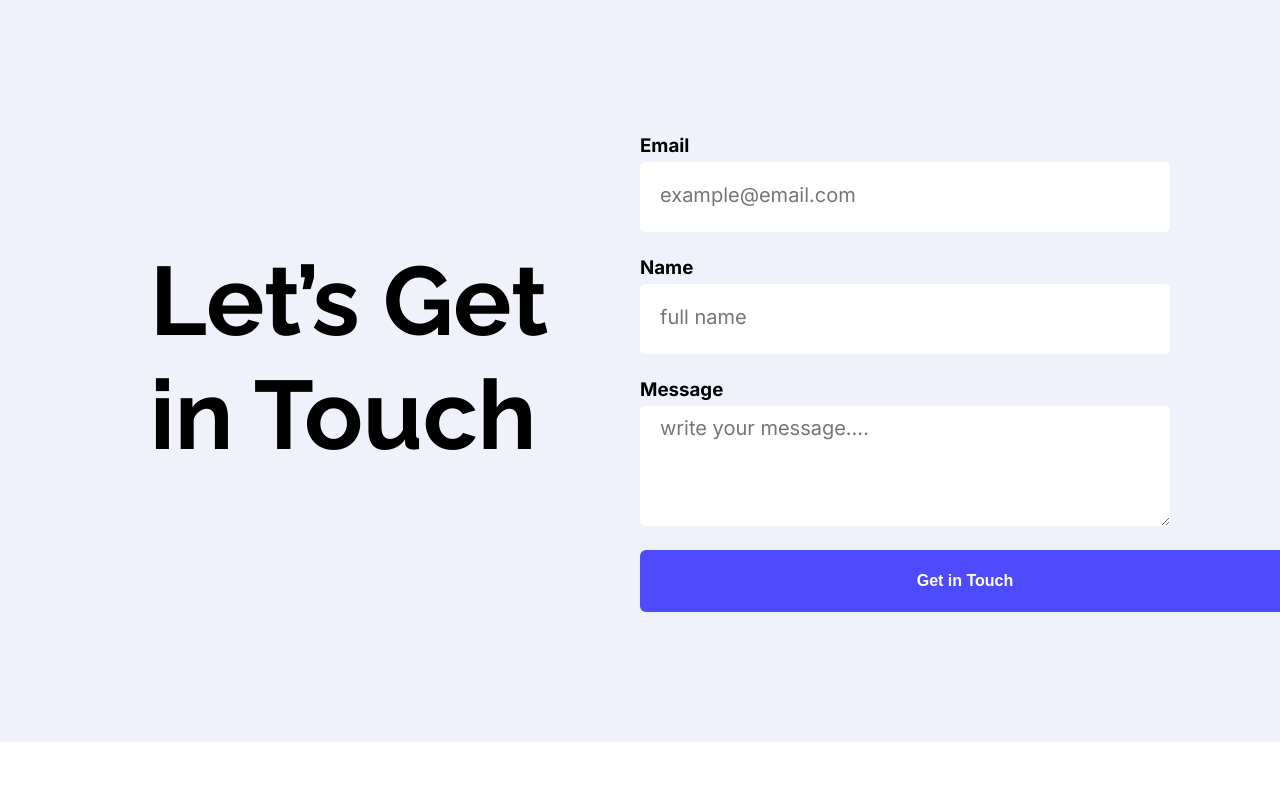
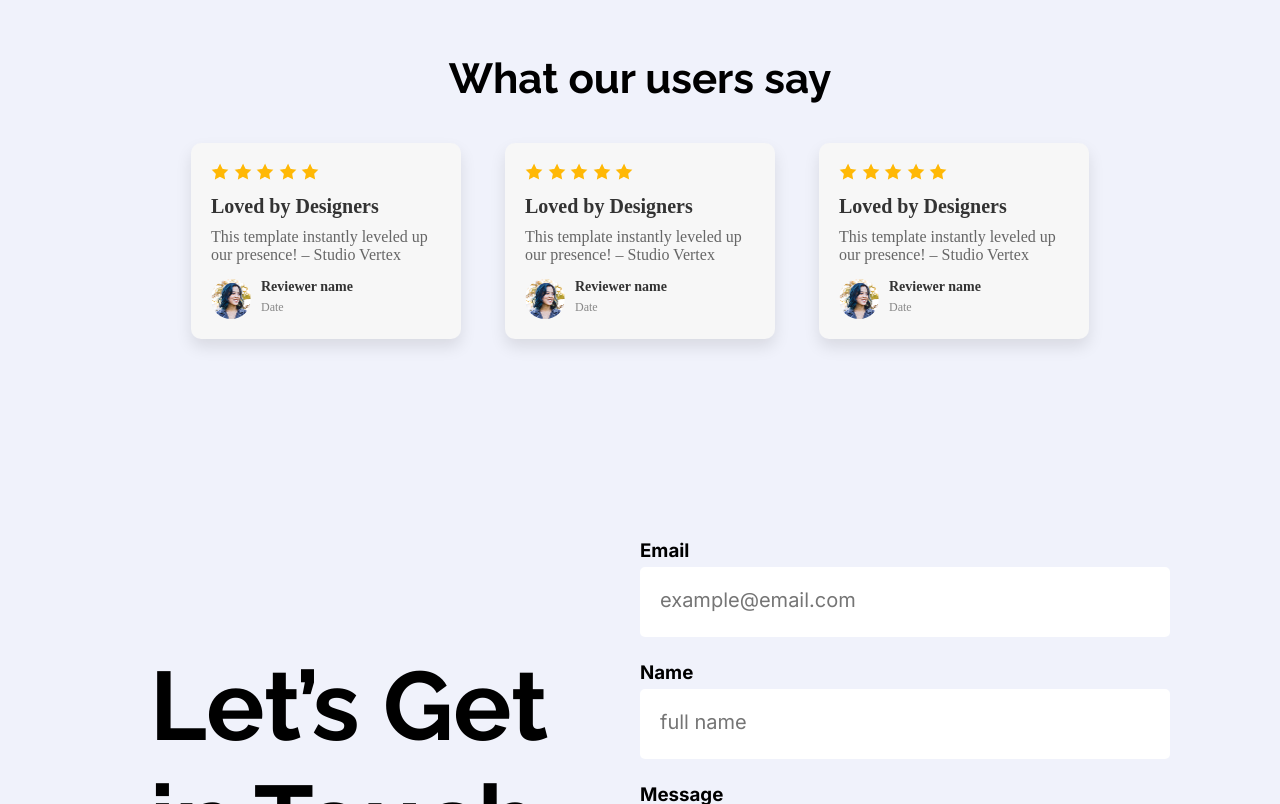
Before and after one commit to md-ju-jewel/Assignment_01, a plain HTML site: page index.html in a window 1280 px wide. Shown: the part 1730-2534 px from the top of the page. Drawn offline with Linux system fonts and the light colour scheme.

Commit message:
CHALLENGES part completed

```diff
--- a/index.html
+++ b/index.html
@@ -51,6 +51,63 @@
                         </div>
                     </div>
             </section>
+        <section class="feedback">
+         <h2>What our users say</h2>
+        <div class="feedback-card">
+        <div class="stars">
+        <img src="Assets/icon-star.png" alt="star" class="star-icon" />
+        <img src="Assets/icon-star.png" alt="star" class="star-icon" />
+        <img src="Assets/icon-star.png" alt="star" class="star-icon" />
+        <img src="Assets/icon-star.png" alt="star" class="star-icon" />
+        <img src="Assets/icon-star.png" alt="star" class="star-icon" />
+      </div>
+    <p class="review-title">Loved by Designers</p>
+    <p class="review-text">This template instantly leveled up our presence! – Studio Vertex</p>
+    <div class="reviewer-info">
+      <img src="Assets/avatar.png" alt="Reviewer Photo">
+      <div class="reviewer-details">
+        <p class="reviewer-name">Reviewer name</p>
+        <p class="review-date">Date</p>
+      </div>
+    </div>
+  </div>
+  <div class="feedback-card">
+     <div class="stars">
+        <img src="Assets/icon-star.png" alt="star" class="star-icon" />
+        <img src="Assets/icon-star.png" alt="star" class="star-icon" />
+        <img src="Assets/icon-star.png" alt="star" class="star-icon" />
+        <img src="Assets/icon-star.png" alt="star" class="star-icon" />
+        <img src="Assets/icon-star.png" alt="star" class="star-icon" />
+      </div>
+    <p class="review-title">Loved by Designers</p>
+    <p class="review-text">This template instantly leveled up our presence! – Studio Vertex</p>
+    <div class="reviewer-info">
+      <img src="Assets/avatar.png" alt="Reviewer Photo">
+      <div class="reviewer-details">
+        <p class="reviewer-name">Reviewer name</p>
+        <p class="review-date">Date</p>
+      </div>
+    </div>
+  </div>
+  <div class="feedback-card">
+     <div class="stars">
+        <img src="Assets/icon-star.png" alt="star" class="star-icon" />
+        <img src="Assets/icon-star.png" alt="star" class="star-icon" />
+        <img src="Assets/icon-star.png" alt="star" class="star-icon" />
+        <img src="Assets/icon-star.png" alt="star" class="star-icon" />
+        <img src="Assets/icon-star.png" alt="star" class="star-icon" />
+      </div>
+    <p class="review-title">Loved by Designers</p>
+    <p class="review-text">This template instantly leveled up our presence! – Studio Vertex</p>
+    <div class="reviewer-info">
+      <img src="Assets/avatar.png" alt="Reviewer Photo">
+      <div class="reviewer-details">
+        <p class="reviewer-name">Reviewer name</p>
+        <p class="review-date">Date</p>
+      </div>
+    </div>
+  </div>
+</section>
             <section class="Touch-Section ">
             <div class="T-column">
             <h3 class="Touch-title raleway-font">Let’s Get in Touch</h3>
--- a/style.css
+++ b/style.css
@@ -42,6 +42,29 @@ nav a {
   font-size: 16px;
   font-weight: 700;
   border: none;
+  cursor: pointer;
+  transition: 0.3s;
+}
+.btn-get-in-touch {
+  background-color: #4e4bff;
+  color: white;
+  width: 650px;
+  height: 62px;
+  border-radius: 6px;
+  font-size: 16px;
+  font-weight: 700;
+  border: none;
+  cursor: pointer;
+  transition: .3s;
+}
+.btn:hover {
+  color: #000000;
+  background-color: #e6aa03;
+}
+.btn-get-in-touch:hover {
+  color: #000000;
+  background-color: #e6aa03;
+
 }
 .header-text {
   color: #252432;
@@ -139,16 +162,6 @@ nav a {
 .input-lebel {
   margin-bottom: 5px;
 }
-.btn-get-in-touch {
-  background-color: #4e4bff;
-  color: white;
-  width: 650px;
-  height: 62px;
-  border-radius: 6px;
-  font-size: 16px;
-  font-weight: 700;
-  border: none;
-}
 textarea::placeholder {
   font-size: 20px;
   font-family: "Inter", sans-serif;
@@ -193,3 +206,72 @@ footer p {
   text-decoration: none;
   color: #8987a1;
 }
+
+.feedback {
+  text-align: center;
+  padding: 50px 20px;
+}
+.feedback h2{
+  font-family: "Raleway", sans-serif;
+  font-weight: 700;
+  font-style: bold;
+  font-size: 42px;
+  margin-bottom: 20px;
+}
+.feedback-card {
+  background-color: #f7f7f7;
+  padding: 20px;
+  border-radius: 10px;
+  margin: 20px;
+  display: inline-block;
+  width: 230px;
+  text-align: left;
+  box-shadow: 0 8px 16px rgba(0, 0, 0, 0.1);
+}
+
+.feedback .stars {
+  font-size: 18px;
+  color: #ff9900;
+}
+
+.review-title {
+  font-size: 20px;
+  font-weight: bold;
+  color: #333;
+  margin-top: 10px;
+}
+
+.review-text {
+  font-size: 16px;
+  color: #666;
+  margin: 10px 0;
+}
+
+.reviewer-info {
+  display: flex;
+  justify-content: left;
+  margin-top: 15px;
+}
+
+.reviewer-info img {
+  width: 40px;
+  height: 40px;
+  border-radius: 50%;
+  margin-right: 10px;
+}
+
+.reviewer-details {
+  text-align: left;
+}
+
+.reviewer-name {
+  font-size: 14px;
+  font-weight: bold;
+  color: #333;
+}
+
+.review-date {
+  font-size: 12px;
+  color: #888;
+  margin-top: 5px;
+}
```
